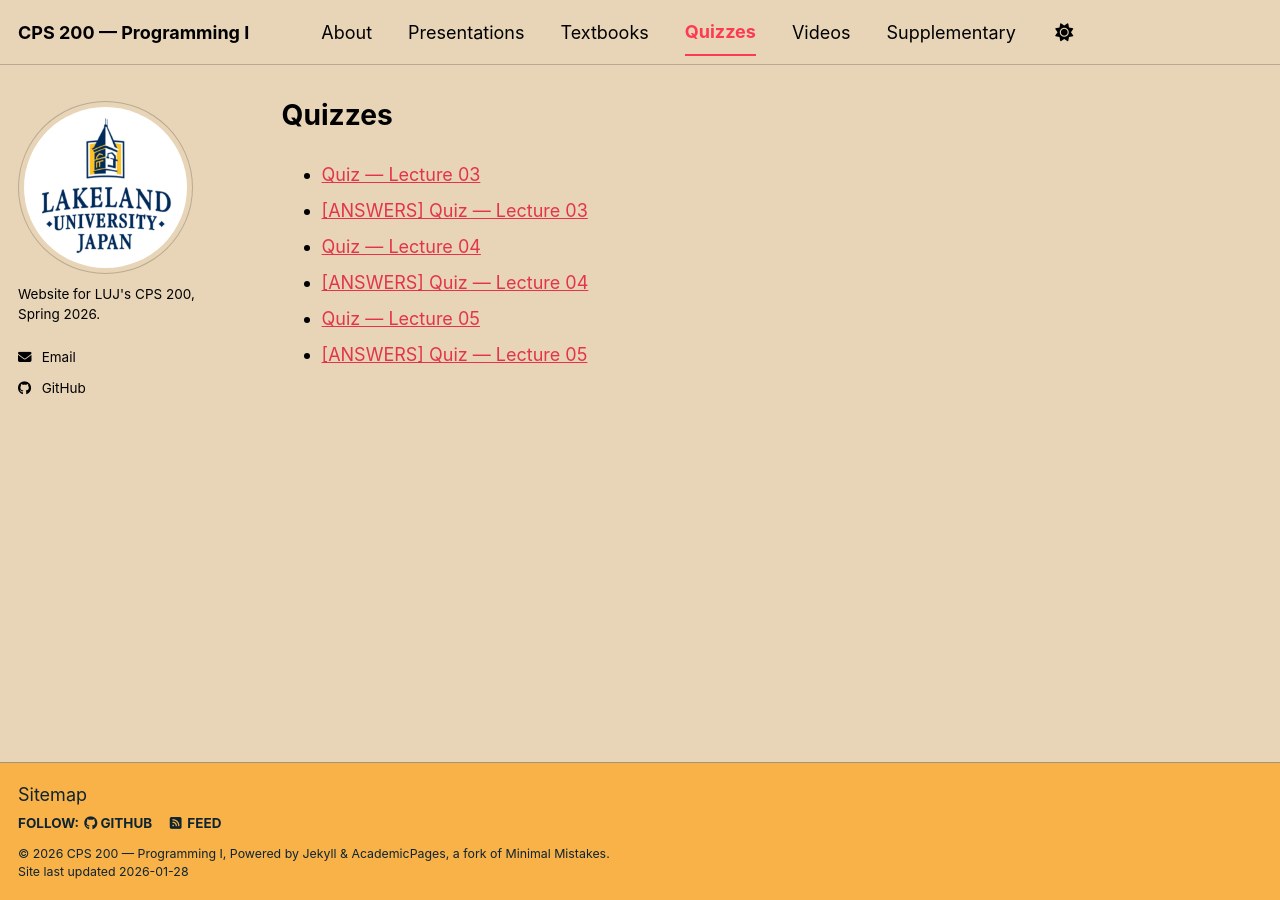
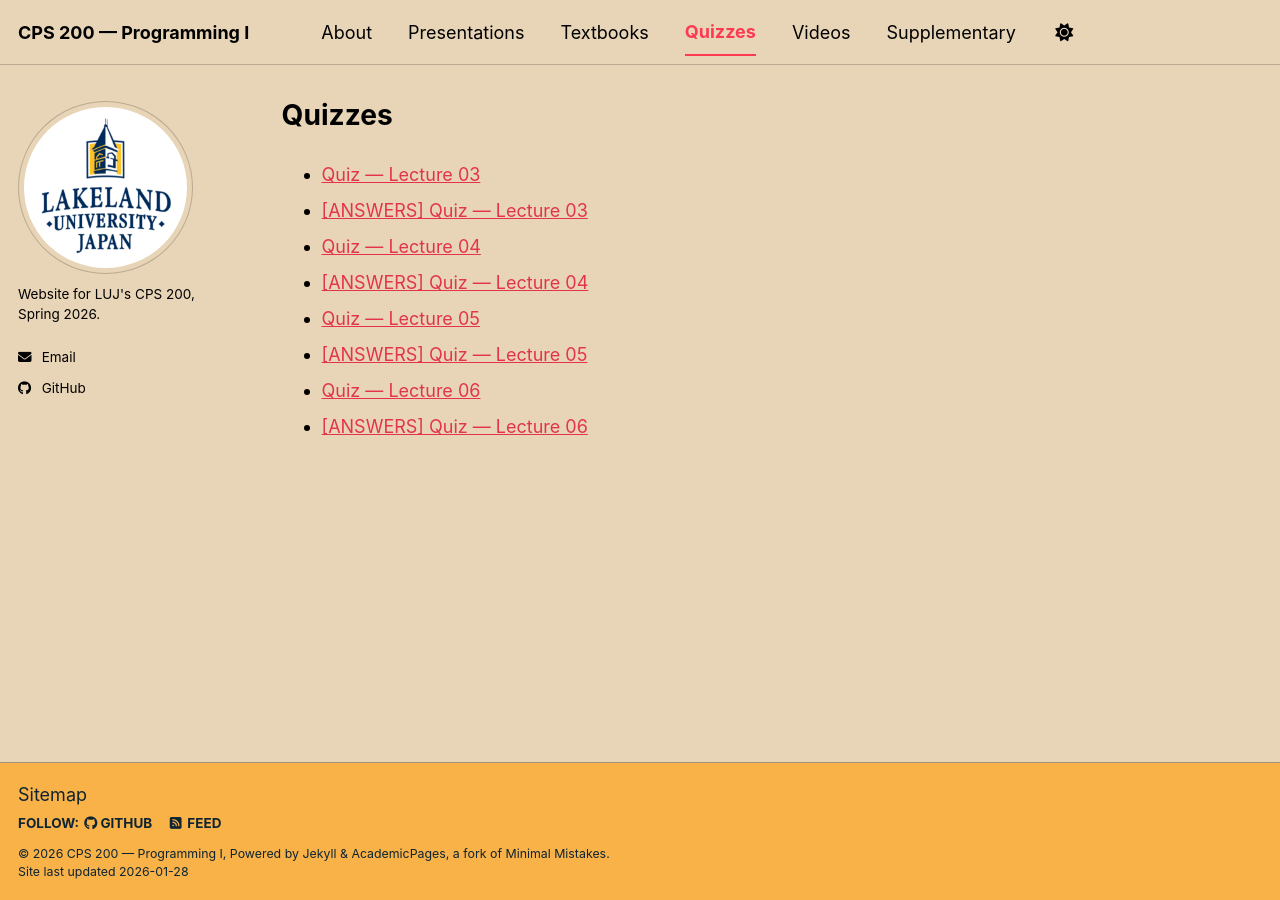
Before and after one commit to kyuhur2-lakeland/cps200, a Jekyll site: the page built from _pages/quizzes.md, in a window 1280 px wide. Built offline with Jekyll 4.4.1, drawn with Linux system fonts in a browser that asks for light colours; a script bundle is joined from its source files by our own code; library files that are not in the unit come from our copies.

Commit message:
upload files for lecture06

```diff
--- a/_data/course_links.yml
+++ b/_data/course_links.yml
@@ -9,6 +9,8 @@
     url: "files/CPS 200 - Lecture 04.pdf"
   - title: "Lecture 05 — Conditionals and Recursion"
     url: "files/CPS 200 - Lecture 05.pdf"
+  - title: "Lecture 05 — Return Values"
+    url: "files/CPS 200 - Lecture 06.pdf"
 
 textbooks:
   - title: "Think Python"
@@ -65,6 +67,10 @@
     url: "files/Quiz - Lecture 05.pdf"
   - title: "[ANSWERS] Quiz — Lecture 05"
     url: "files/[ANSWERS] Quiz - Lecture 05.pdf"
+  - title: "Quiz — Lecture 06"
+    url: "files/Quiz - Lecture 06.pdf"
+  - title: "[ANSWERS] Quiz — Lecture 06"
+    url: "files/[ANSWERS] Quiz - Lecture 06.pdf"
 
 supplementary:
   - title: "Syllabus"
```
Also changed, not shown: 3 other files.
